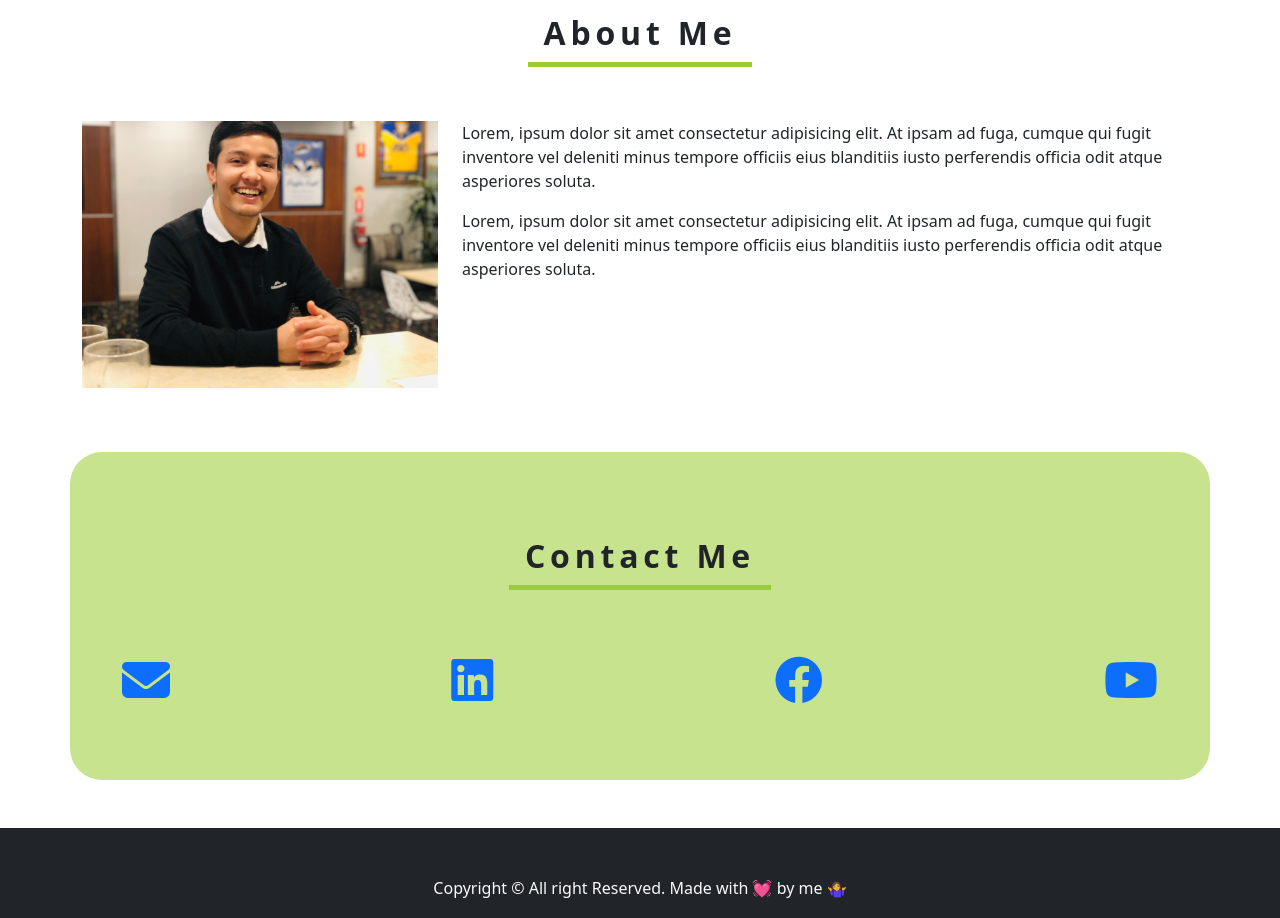
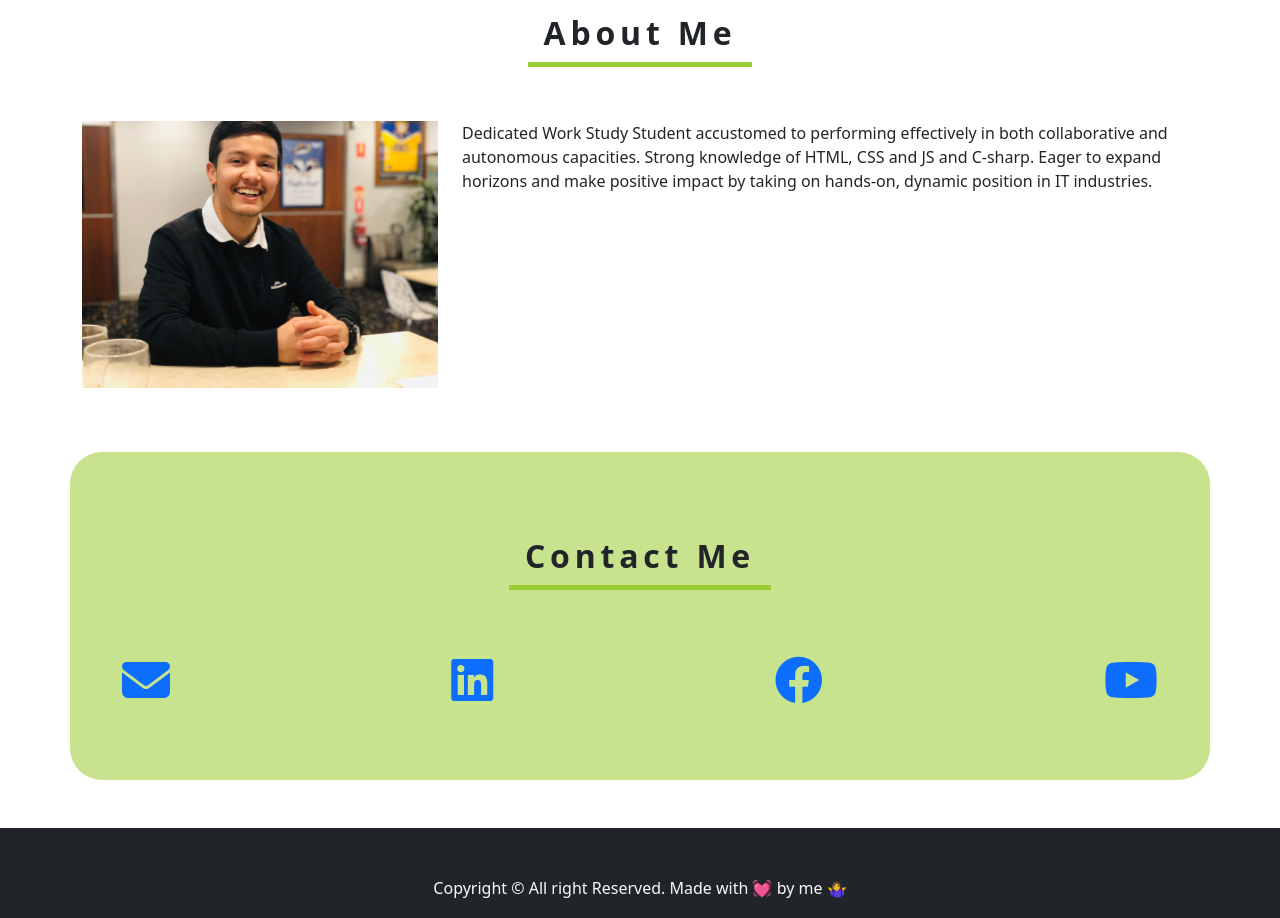
Before and after one commit to Shital769/my_react_portfolio, a React (Create React App) app: page / in a window 1280 px wide. Shown: the part 2540-3458 px from the top of the page. Built offline with nearby package versions, Linux system fonts and the light colour scheme.

Commit message:
added about me

```diff
--- a/src/components/AboutMe.js
+++ b/src/components/AboutMe.js
@@ -13,17 +13,9 @@ export const AboutMe = () => {
         </div>
         <div className="col-md-8">
           <p>
-            Lorem, ipsum dolor sit amet consectetur adipisicing elit. At ipsam
-            ad fuga, cumque qui fugit inventore vel deleniti minus tempore
-            officiis eius blanditiis iusto perferendis officia odit atque
-            asperiores soluta.
+          Dedicated Work Study Student accustomed to performing effectively in both collaborative and autonomous capacities. Strong knowledge of HTML, CSS and JS and C-sharp. Eager to expand horizons and make positive impact by taking on hands-on, dynamic position in IT industries.
           </p>
-          <p>
-            Lorem, ipsum dolor sit amet consectetur adipisicing elit. At ipsam
-            ad fuga, cumque qui fugit inventore vel deleniti minus tempore
-            officiis eius blanditiis iusto perferendis officia odit atque
-            asperiores soluta.
-          </p>
+
         </div>
       </div>
     </section>
```
